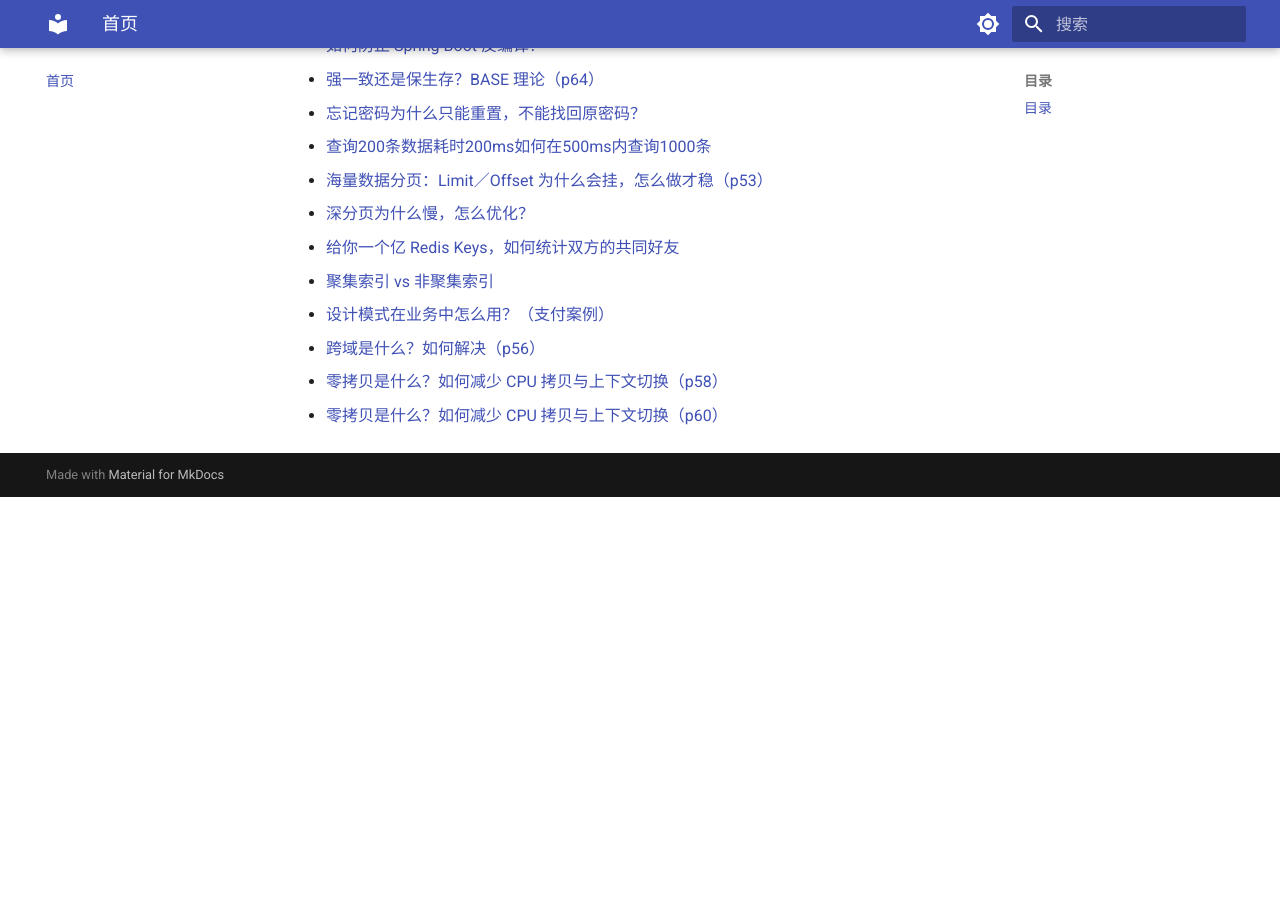
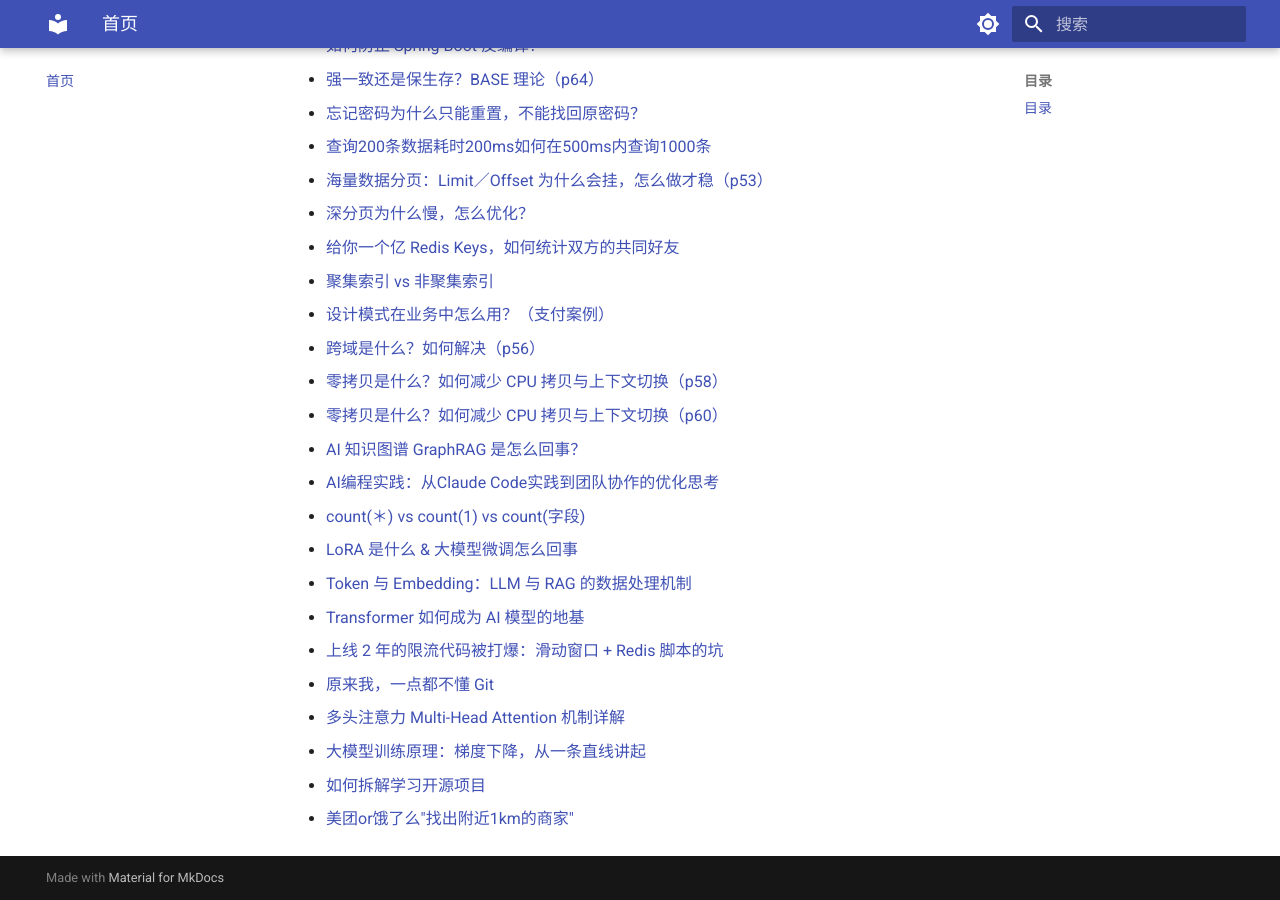
Before and after one commit to Alone0310haha/personal-knowledge-base, an MkDocs documentation site: the page built from docs/index.md, in a window 1280 px wide and 900 px high, scrolled down 2024 px. Built offline with MkDocs 1.6.1 and Material for MkDocs 9.7.7, drawn with Linux system fonts in a browser that asks for light colours; before the commit the page ends 2521 px from its top, so only the background shows below that.

Commit message:
docs: 补充未收录的文章到目录

```diff
--- a/docs/index.md
+++ b/docs/index.md
@@ -65,3 +65,15 @@
 - [跨域是什么？如何解决（p56）](<跨域是什么？如何解决（p56）.md>)
 - [零拷贝是什么？如何减少 CPU 拷贝与上下文切换（p58）](<零拷贝是什么？如何减少 CPU 拷贝与上下文切换（p58）.md>)
 - [零拷贝是什么？如何减少 CPU 拷贝与上下文切换（p60）](<零拷贝是什么？如何减少 CPU 拷贝与上下文切换（p60）.md>)
+- [AI 知识图谱 GraphRAG 是怎么回事？](AI 知识图谱 GraphRAG 是怎么回事？.md)
+- [AI编程实践：从Claude Code实践到团队协作的优化思考](AI编程实践：从Claude Code实践到团队协作的优化思考.md)
+- [count(＊) vs count(1) vs count(字段)](<count(＊) vs count(1) vs count(字段).md>)
+- [LoRA 是什么 & 大模型微调怎么回事](LoRA 是什么 & 大模型微调怎么回事.md)
+- [Token 与 Embedding：LLM 与 RAG 的数据处理机制](Token 与 Embedding：LLM 与 RAG 的数据处理机制.md)
+- [Transformer 如何成为 AI 模型的地基](Transformer 如何成为 AI 模型的地基.md)
+- [上线 2 年的限流代码被打爆：滑动窗口 + Redis 脚本的坑](上线 2 年的限流代码被打爆：滑动窗口 + Redis 脚本的坑.md)
+- [原来我，一点都不懂 Git](原来我，一点都不懂 Git.md)
+- [多头注意力 Multi-Head Attention 机制详解](多头注意力 Multi-Head Attention 机制详解.md)
+- [大模型训练原理：梯度下降，从一条直线讲起](大模型训练原理：梯度下降，从一条直线讲起.md)
+- [如何拆解学习开源项目](如何拆解学习开源项目.md)
+- [美团or饿了么"找出附近1km的商家"](美团or饿了么"找出附近1km的商家".md)
```
